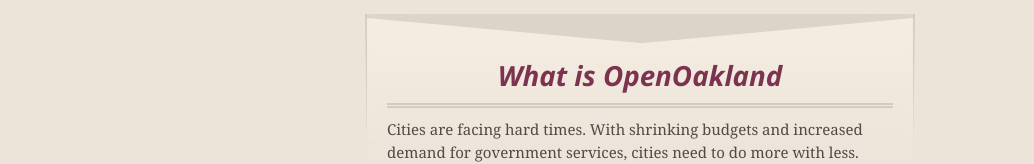
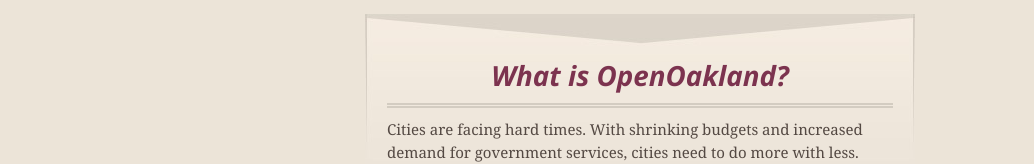
Before and after one commit to eddietejeda/openoakland, a plain HTML site: page index.html in a window 1280 px wide. Shown: the part 152-316 px from the top of the page, without its empty margins (0-1034 px from the left). Drawn offline with nearby package versions, Linux system fonts and the light colour scheme.

Commit message:
add name file

```diff
--- a/index.html
+++ b/index.html
@@ -49,7 +49,7 @@
 
       <section id="main_content">
 
-        <h1>What is <span class="orange">OpenOakland</span></h1>
+        <h1>What is <span class="orange">OpenOakland</span>?</h1>
         <p class="ocall">Cities are facing hard times. With shrinking budgets and increased demand
             for government services, cities need to do more with less. Open Impact
             can help cities leverage open government practices and policies to accomplish
```
Also changed, not shown: 1 other file.
